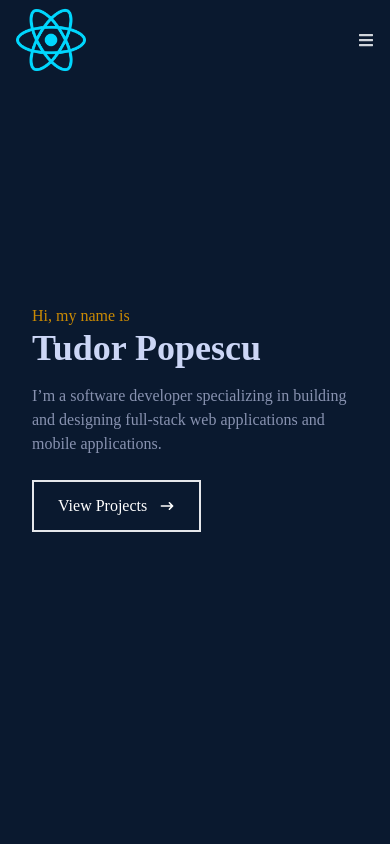
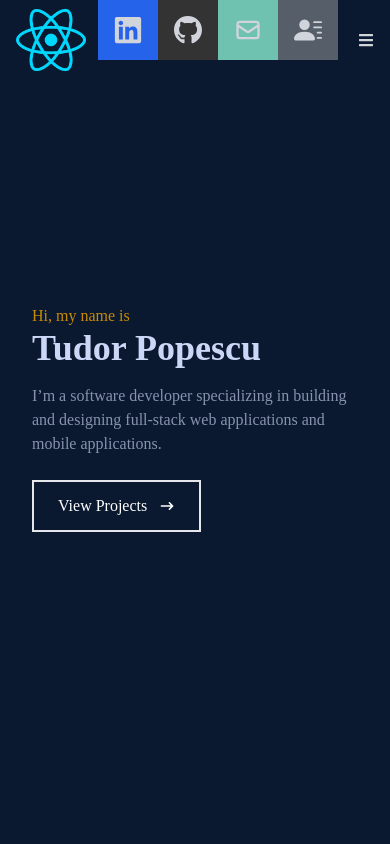
Before and after one commit to Tpopescu33/portfolio-tudor-popescu, a React (Create React App) app: page / in a window 390 px wide. Shown: the top 844 px of the page. Built offline with nearby package versions, Linux system fonts and the light colour scheme.

Commit message:
moved social buttons to top for mobile

```diff
--- a/src/components/Navbar.jsx
+++ b/src/components/Navbar.jsx
@@ -96,9 +96,10 @@ const Navbar = () => {
         </li>
       </ul>
 
+
       {/* Social icons */}
       <div className='hidden lg:flex fixed flex-col top-[35%] left-0'>
-        <ul>
+
           <li className='w-[160px] h-[60px] flex justify-between items-center ml-[-100px] hover:ml-[-10px] duration-300 bg-blue-600'>
             <a
               className='flex justify-between items-center w-full text-gray-300'
@@ -130,8 +131,45 @@ const Navbar = () => {
               Resume <BsFillPersonLinesFill size={30} />
             </a>
           </li>
+
+      </div>
+
+
+      {/* Social icons mobile*/}
+      <div className='fixed top-0 left-[25%] lg:hidden'>
+        <ul className='inline-flex'>
+          <li className='w-[60px] h-[60px] flex  bg-blue-600'>
+            <a
+              className='flex justify-between items-center w-full text-gray-300'
+              href='https://www.linkedin.com/in/tudor-popescu-527684135/'
+            ><FaLinkedin size={30} />
+            </a>
+          </li>
+          <li className='w-[60px] h-[60px] flex  bg-[#333333]'>
+            <a
+              className='flex justify-between items-center w-full text-gray-300'
+              href='https://github.com/Tpopescu33'
+            ><FaGithub size={30} />
+            </a>
+          </li>
+          <li className='w-[60px] h-[60px] flex bg-[#6fc2b0]'>
+            <a
+              className='flex justify-between items-center w-full text-gray-300'
+              href='mailto:tudor.s.popescu@gmail.com'
+            ><HiOutlineMail size={30} />
+            </a>
+          </li>
+          <li className='w-[60px] h-[60px] flex  bg-[#565f69]'>
+            <a
+              className='flex justify-between items-center w-full text-gray-300'
+              href={Resume} download><BsFillPersonLinesFill size={30} />
+            </a>
+          </li>
         </ul>
       </div>
+
+
+
     </div>
   );
 };
```
